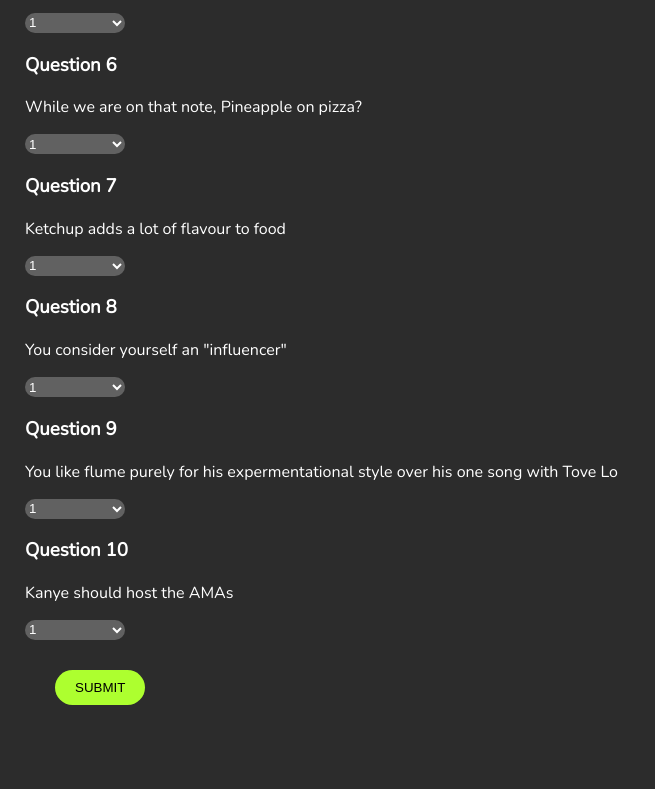
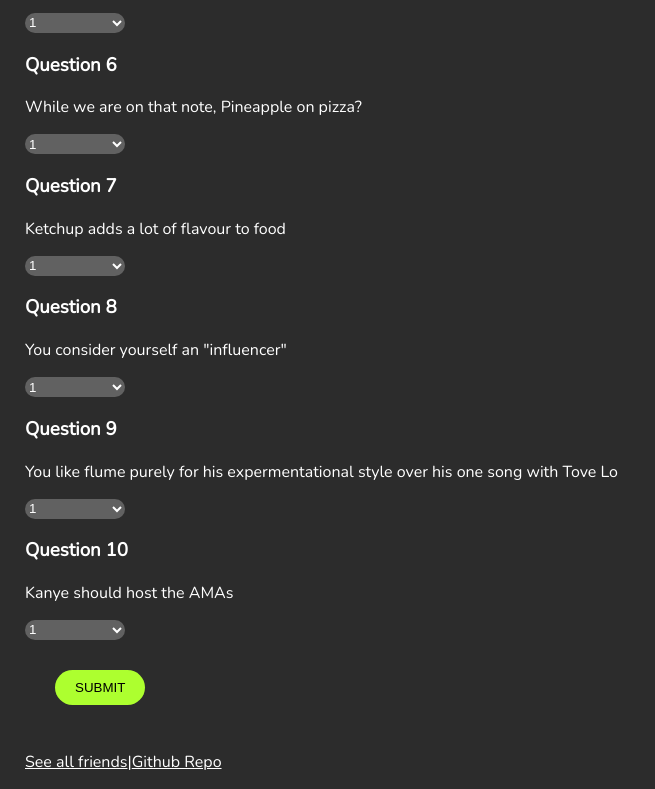
Before and after one commit to Bluesamyou/friend-finder, a website: page pages/survey.html in a window 1280 px wide. Shown: the part 798-1587 px from the top of the page, without its empty margins (0-655 px from the left). Before the commit the page ends 1533 px from the top, so only its background shows below. Drawn offline with nearby package versions, Linux system fonts and the light colour scheme; some packages are replaced by stand-ins of ours; a script that the page names is missing.

Commit message:
Added final links

```diff
--- a/pages/survey.html
+++ b/pages/survey.html
@@ -119,6 +119,8 @@
 
             </div>
         </div>
+        <p style="color: white;"><a href="/api/friends" style="color: white;">See all friends</a><span>|</span><a
+                style="color: white;" href="">Github Repo</a></p>
     </div>
 
 
```
